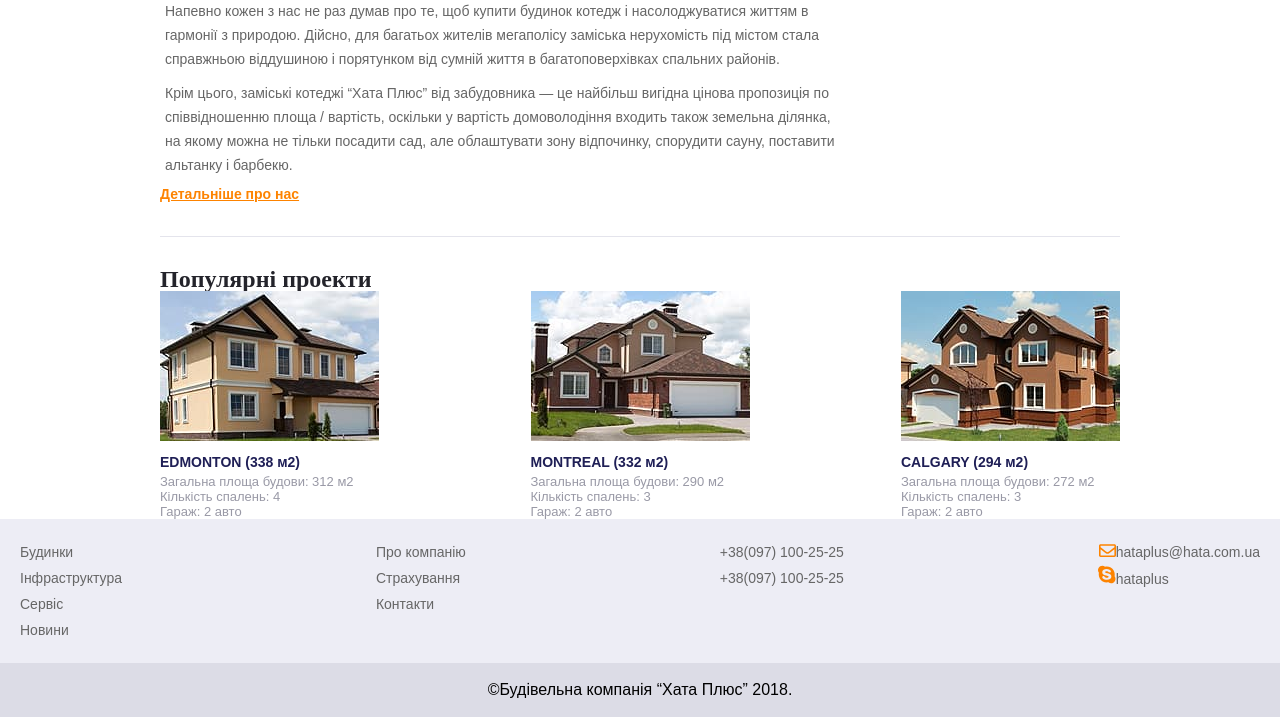
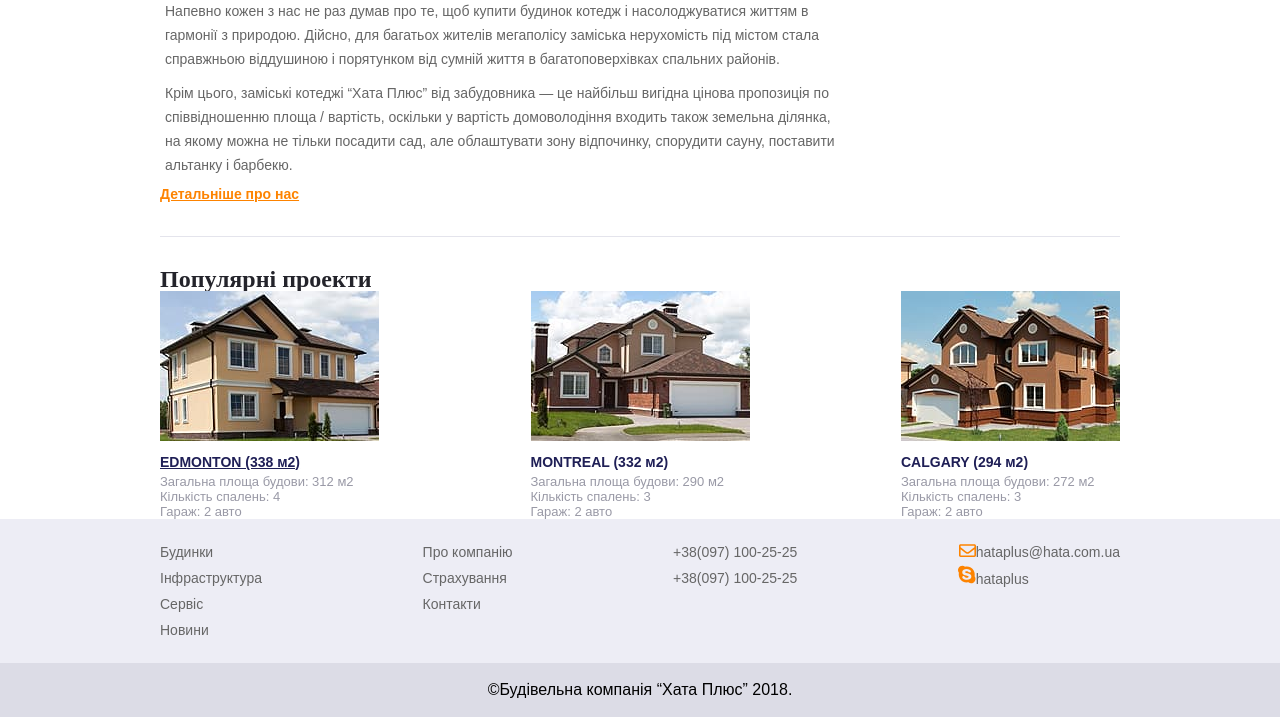
Before and after one commit to DimaDerezyuk/hataplus, a plain HTML site: page index.html in a window 1280 px wide. Shown: the part 391-1108 px from the top of the page. Drawn offline with Linux system fonts and the light colour scheme.

Commit message:
First commit

```diff
--- a/css/style.css
+++ b/css/style.css
@@ -156,7 +156,7 @@ h2 a {
     color: #1f1f56;
     font-weight: bold;
     font-family: "Arial";
-}
+}x
 .house1 a{
     font-size: 14px;
     line-height: 24px;
--- a/index.html
+++ b/index.html
@@ -68,7 +68,7 @@
         </p>
     </div>
     <div class="main-text wrapper">
-        <h1 >Компанія "Хата плюс"</h1>
+        <h1>Компанія "Хата плюс"</h1>
         <p>Напевно кожен з нас не раз думав про те, щоб купити будинок котедж і насолоджуватися життям в гармонії з природою. Дійсно, для багатьох жителів мегаполісу заміська нерухомість під містом стала справжньою віддушиною і порятунком від сумній життя в багатоповерхівках спальних районів.</p>
         <p>Крім цього, заміські котеджі “Хата Плюс” від забудовника — це найбільш вигідна цінова пропозиція по співвідношенню площа / вартість, оскільки у вартість домоволодіння входить також земельна ділянка, на якому можна не тільки посадити сад, але облаштувати зону відпочинку, спорудити сауну, поставити альтанку і барбекю.</p>
     </div>
@@ -121,7 +121,7 @@
     </div>
 </div>
 <div class="underline">
-        <div class="underline-text flex-between">
+        <div class="underline-text wrapper flex-between">
             <ul class="underline-text_li">
             <li class="underline-text_li"><a href="#">Будинки</a></li>
             <li class="underline-text_li"><a href="#">Інфраструктура</a></li>
```
